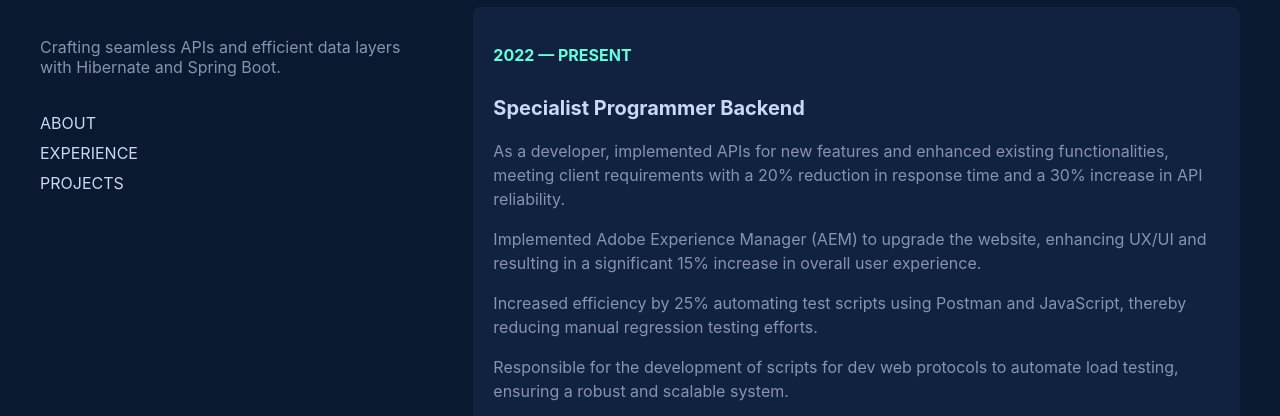
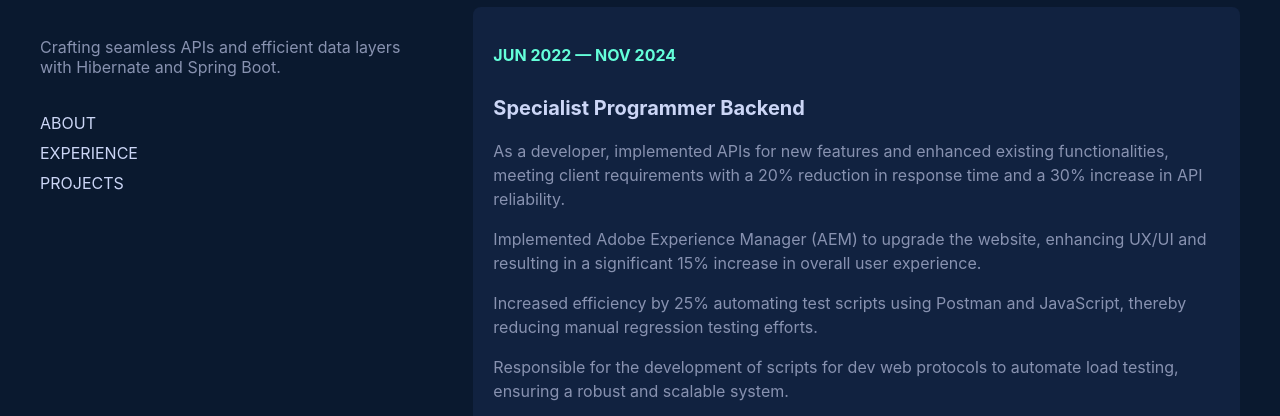
Before and after one commit to Rahul-4525/Rahul-4525.github.io, a plain HTML site: page index.html in a window 1280 px wide. Shown: the part 361-777 px from the top of the page. Drawn offline with Linux system fonts and the light colour scheme; a web font is replaced by a local one.

Commit message:
Updated experience info

```diff
--- a/index.html
+++ b/index.html
@@ -201,7 +201,7 @@
             <section id="experience">
                 <h2 style="color: rgb(217, 209, 209);">Experience</h2>
                 <div class="experience-item">
-                    <h3>2022 — PRESENT</h3>
+                    <h3>JUN 2022 — NOV 2024</h3>
                     <h4>Specialist Programmer Backend </h4>
                     <p>As a developer, implemented APIs for new features and enhanced existing functionalities,
                         meeting client requirements with a 20% reduction in response time and a 30% increase in API
```
